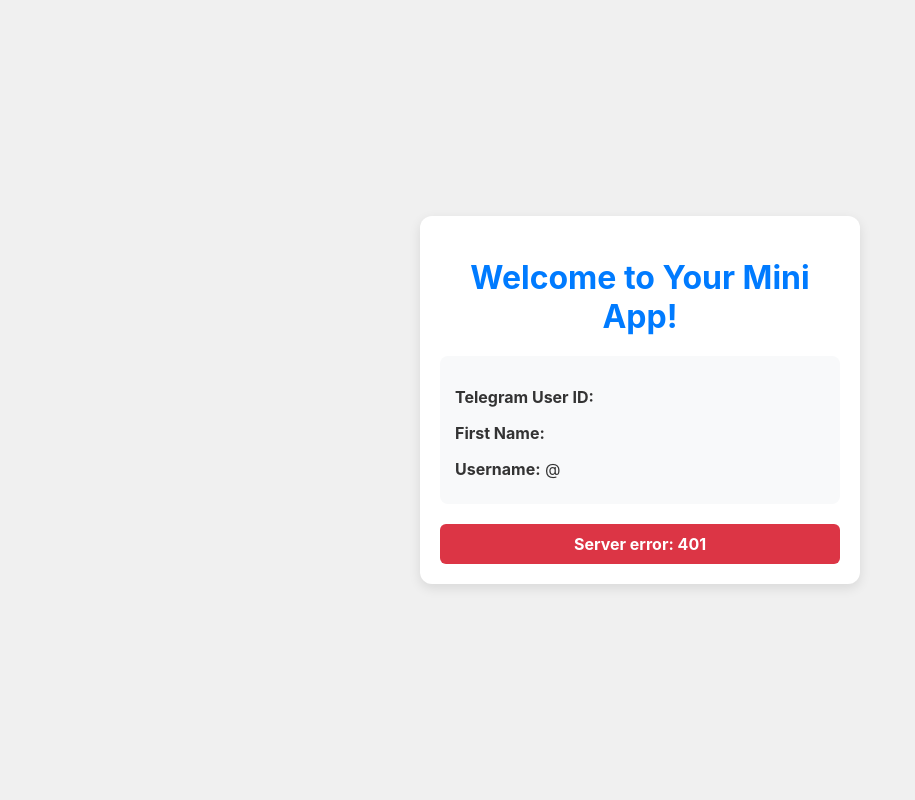
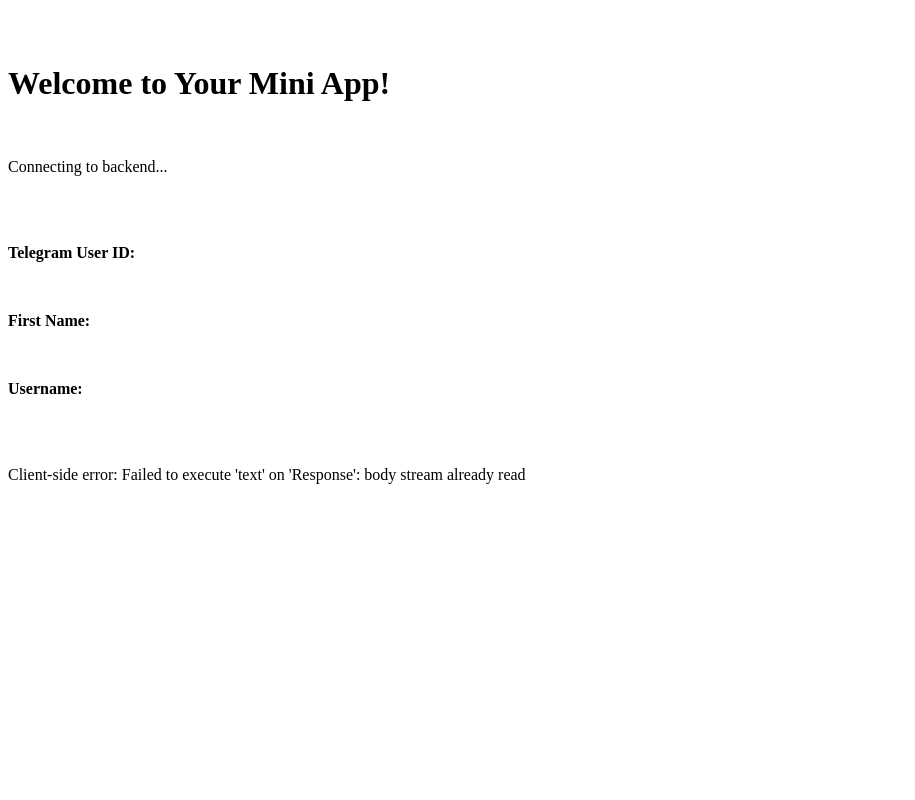
Before and after one commit to RandomLifespan/Webapp, a Flask app: page / in a window 1280 px wide. Shown: the whole page, without its empty margins (0-915 px from the left). Run offline with Flask 3, Linux system fonts and the light colour scheme; some libraries are stand-ins or nearby versions.

Commit message:
Update index.html

```diff
--- a/templates/index.html
+++ b/templates/index.html
@@ -1,186 +1,301 @@
 <!DOCTYPE html>
+
 <html lang="en">
+
 <head>
+
     <meta charset="UTF-8">
+
     <meta name="viewport" content="width=device-width, initial-scale=1.0">
+
     <title>My Telegram Mini App</title>
+
     <style>
+
         body {
-            font-family: -apple-system, BlinkMacSystemFont, 'Segoe UI', Roboto, Helvetica, Arial, sans-serif;
+
+            font-family: sans-serif;
+
             display: flex;
+
             flex-direction: column;
+
             justify-content: center;
+
             align-items: center;
+
             min-height: 100vh;
+
             margin: 0;
-            background-color: var(--tg-theme-bg-color, #f0f0f0);
-            color: var(--tg-theme-text-color, #333);
+
+            background-color: #f0f0f0;
+
+            color: #333;
+
             text-align: center;
+
+        }
+
+        .container {
+
+            background-color: #fff;
+
             padding: 20px;
-            box-sizing: border-box;
+
+            border-radius: 8px;
+
+            box-shadow: 0 4px 8px rgba(0,0,0,0.1);
+
+            max-width: 400px;
+
+            width: 90%;
+
         }
-        .container {
-            background-color: var(--tg-theme-secondary-bg-color, #fff);
-            padding: 20px;
-            border-radius: 12px;
-            box-shadow: 0 4px 12px rgba(0,0,0,0.1);
-            max-width: 400px;
-            width: 90%;
+
+        h1 {
+
+            color: #007bff;
+
+            margin-bottom: 20px;
+
         }
-        h1 {
-            color: var(--tg-theme-link-color, #007bff);
-            margin-bottom: 20px;
+
+        p {
+
+            margin-bottom: 10px;
+
         }
-        p {
-            margin-bottom: 10px;
+
+        #statusMessage {
+
+            margin-top: 20px;
+
+            font-weight: bold;
+
         }
-        #user-info {
-            margin: 20px 0;
-            text-align: left;
-            background-color: var(--tg-theme-bg-color, #f8f9fa);
-            padding: 15px;
-            border-radius: 8px;
+
+        .loading {
+
+            color: #6c757d;
+
         }
-        #statusMessage {
-            margin-top: 20px;
-            font-weight: bold;
-            padding: 10px;
-            border-radius: 6px;
+
+        .success {
+
+            color: #28a745;
+
         }
-        .loading {
-            color: var(--tg-theme-hint-color, #6c757d);
-            background-color: var(--tg-theme-secondary-bg-color, #f8f9fa);
+
+        .error {
+
+            color: #dc3545;
+
         }
-        .success {
-            color: var(--tg-theme-button-text-color, #fff);
-            background-color: var(--tg-theme-button-color, #28a745);
-        }
-        .error {
-            color: var(--tg-theme-button-text-color, #fff);
-            background-color: var(--tg-theme-danger-color, #dc3545);
-        }
-        .hidden {
-            display: none;
-        }
+
     </style>
+
 </head>
+
 <body>
+
     <div class="container">
+
         <h1>Welcome to Your Mini App!</h1>
-        <div id="telegram-notice" class="hidden">
-            <p>Please open this page within Telegram to use all features.</p>
+
+        <p>Connecting to backend...</p>
+
+        <div id="user-info">
+
+            <p><strong>Telegram User ID:</strong> <span id="userId">Loading...</span></p>
+
+            <p><strong>First Name:</strong> <span id="firstName">Loading...</span></p>
+
+            <p><strong>Username:</strong> <span id="username">Loading...</span></p>
+
         </div>
 
-        <div id="user-info">
-            <p><strong>Telegram User ID:</strong> <span id="userId">Loading...</span></p>
-            <p><strong>First Name:</strong> <span id="firstName">Loading...</span></p>
-            <p><strong>Username:</strong> <span id="username">Loading...</span></p>
+        <p id="statusMessage" class="loading">Sending user data...</p>
+
     </div>
 
-        <div id="statusMessage" class="loading">Initializing connection...</div>
-    </div>
+
 
     <script src="https://telegram.org/js/telegram-web-app.js"></script>
+
     <script>
-        // DOM elements
+
         const userIdSpan = document.getElementById('userId');
+
         const firstNameSpan = document.getElementById('firstName');
+
         const usernameSpan = document.getElementById('username');
+
         const statusMessage = document.getElementById('statusMessage');
-        const telegramNotice = document.getElementById('telegram-notice');
-        const userInfoDiv = document.getElementById('user-info');
 
-        // Main initialization function
-        function initializeApp() {
-            if (window.Telegram && Telegram.WebApp) {
-                // We're in Telegram WebApp environment
+
+
+        // --- DEBUG ALERTS (REMOVE IN PRODUCTION) ---
+
+        alert('JS in index.html is running!');
+
+
+
+        // Check if Telegram Web App is ready and available
+
+        if (Telegram && Telegram.WebApp) {
+
+            alert('Telegram WebApp object found!'); // DEBUG
+
             Telegram.WebApp.ready();
-                Telegram.WebApp.expand();
+
+            Telegram.WebApp.expand(); // Optional: expand the mini app to full screen
+
+
 
             const initData = Telegram.WebApp.initData;
-                const user = Telegram.WebApp.initDataUnsafe.user;
 
-                if (user && initData) {
-                    updateUIWithUserData(user);
-                    sendUserDataToBackend(user, initData);
-                } else {
-                    showError('Telegram user data not available');
-                    console.error('Telegram.WebApp.initDataUnsafe.user:', user);
-                    console.error('Telegram.WebApp.initData:', initData);
-                }
-            } else {
-                // Not in Telegram environment
-                showTelegramNotice();
-                console.warn('Telegram.WebApp not detected - running in standalone mode');
-            }
+            const user = Telegram.WebApp.initDataUnsafe.user; // Parsed user object
+
+
+
+            alert('initData content: ' + (initData ? initData.substring(0, 50) + '...' : 'empty/null')); // DEBUG: Show part of initData
+
+            alert('User ID from initDataUnsafe: ' + (user ? user.id : 'User object missing')); // DEBUG: Check user ID
+
+
+
+            if (user && initData) { // Ensure both user and initData are present
+
+                // Display user info immediately from initDataUnsafe
+
+                userIdSpan.textContent = user.id || 'N/A';
+
+                firstNameSpan.textContent = user.first_name || 'N/A';
+
+                usernameSpan.textContent = user.username || 'N/A';
+
+
+
+                // Prepare data to send to your Flask backend
+
+                // This payload is what your Flask's get_user_info expects in request.json
+
+                const payload = {
+
+                    user: user // Sending the user object directly
+
+                };
+
+
+
+                // Send data to your Flask backend
+
+                fetch('/get_user_info', {
+
+                    method: 'POST',
+
+                    headers: {
+
+                        'Content-Type': 'application/json',
+
+                        // THIS IS THE CRITICAL HEADER!
+
+                        'X-Telegram-Init-Data': initData // Send the raw initData from Telegram
+
+                    },
+
+                    body: JSON.stringify(payload)
+
+                })
+
+                .then(response => {
+
+                    if (!response.ok) {
+
+                        // If the response is not OK (e.g., 401, 500), read error details
+
+                        return response.json().then(errorData => {
+
+                            throw new Error(errorData.error || `HTTP error! Status: ${response.status}`);
+
+                        }).catch(() => {
+
+                            // If response is not JSON, try to read as text (e.g., HTML error page)
+
+                            return response.text().then(text => {
+
+                                throw new Error(`HTTP error! Status: ${response.status}. Raw response: ${text.substring(0, 200)}...`);
+
+                            });
+
+                        });
+
                     }
 
-        function updateUIWithUserData(user) {
-            userIdSpan.textContent = user.id || 'N/A';
-            firstNameSpan.textContent = user.first_name || 'N/A';
-            usernameSpan.textContent = user.username ? '@' + user.username : 'N/A';
+                    return response.json();
 
-            // Apply Telegram theme colors if available
-            if (Telegram.WebApp.colorScheme) {
-                document.body.style.setProperty('--tg-theme-bg-color', Telegram.WebApp.themeParams.bg_color);
-                document.body.style.setProperty('--tg-theme-text-color', Telegram.WebApp.themeParams.text_color);
-                document.body.style.setProperty('--tg-theme-link-color', Telegram.WebApp.themeParams.link_color);
-                document.body.style.setProperty('--tg-theme-button-color', Telegram.WebApp.themeParams.button_color);
-                document.body.style.setProperty('--tg-theme-button-text-color', Telegram.WebApp.themeParams.button_text_color);
-            }
+                })
+
+                .then(data => {
+
+                    if (data.status === 'success') {
+
+                        statusMessage.textContent = 'User data sent and processed successfully!';
+
+                        statusMessage.className = 'success';
+
+                        console.log('Backend response:', data);
+
+                        // You can update UI further or navigate
+
+                    } else {
+
+                        statusMessage.textContent = `Error: ${data.error || 'Unknown error from backend'}`;
+
+                        statusMessage.className = 'error';
+
+                        console.error('Backend reported error:', data);
+
                     }
 
-        function sendUserDataToBackend(user, initData) {
-            statusMessage.textContent = 'Connecting to server...';
-            statusMessage.className = 'loading';
+                })
 
-            fetch('/get_user_info', {
-                method: 'POST',
-                headers: {
-                    'Content-Type': 'application/json',
-                    'X-Telegram-Init-Data': initData
-                },
-                body: JSON.stringify({ user })
-            })
-            .then(response => {
-                if (!response.ok) {
-                    return response.json().then(err => {
-                        throw new Error(err.error || `Server error: ${response.status}`);
-                    }).catch(() => {
-                        throw new Error(`Server error: ${response.status}`);
+                .catch(error => {
+
+                    statusMessage.textContent = `Client-side error: ${error.message}`;
+
+                    statusMessage.className = 'error';
+
+                    console.error('Fetch error:', error);
+
                 });
-                }
-                return response.json();
-            })
-            .then(data => {
-                if (data.status === 'success') {
-                    statusMessage.textContent = 'Connected successfully!';
-                    statusMessage.className = 'success';
-                    console.log('Server response:', data);
+
+
+
             } else {
-                    throw new Error(data.error || 'Unknown server error');
-                }
-            })
-            .catch(error => {
-                showError(error.message);
-                console.error('Error:', error);
-            });
+
+                statusMessage.textContent = 'Error: Telegram user data or initData not available.';
+
+                statusMessage.className = 'error';
+
+                console.error('Telegram.WebApp.initDataUnsafe.user or initData is missing.');
+
             }
 
-        function showTelegramNotice() {
-            telegramNotice.classList.remove('hidden');
-            userInfoDiv.style.display = 'none';
-            statusMessage.textContent = 'This app works best within Telegram';
-            statusMessage.className = 'loading';
+
+
+        } else {
+
+            statusMessage.textContent = 'Telegram Web App environment not detected. Please open this page within Telegram.';
+
+            statusMessage.className = 'error';
+
+            console.error('Telegram.WebApp object not found. This page is not running in a Telegram Mini App context.');
+
         }
 
-        function showError(message) {
-            statusMessage.textContent = message;
-            statusMessage.className = 'error';
-        }
+    </script>
 
-        // Initialize the app when DOM is loaded
-        document.addEventListener('DOMContentLoaded', initializeApp);
-    </script>
 </body>
+
 </html>
```
Lines whose indentation alone changed are shown as unchanged.
